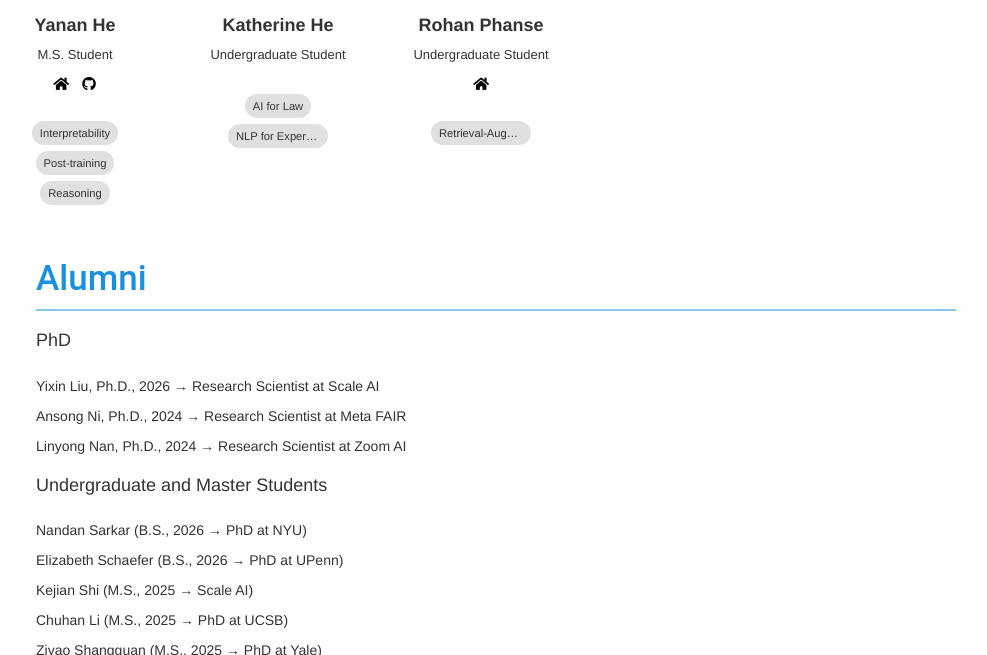
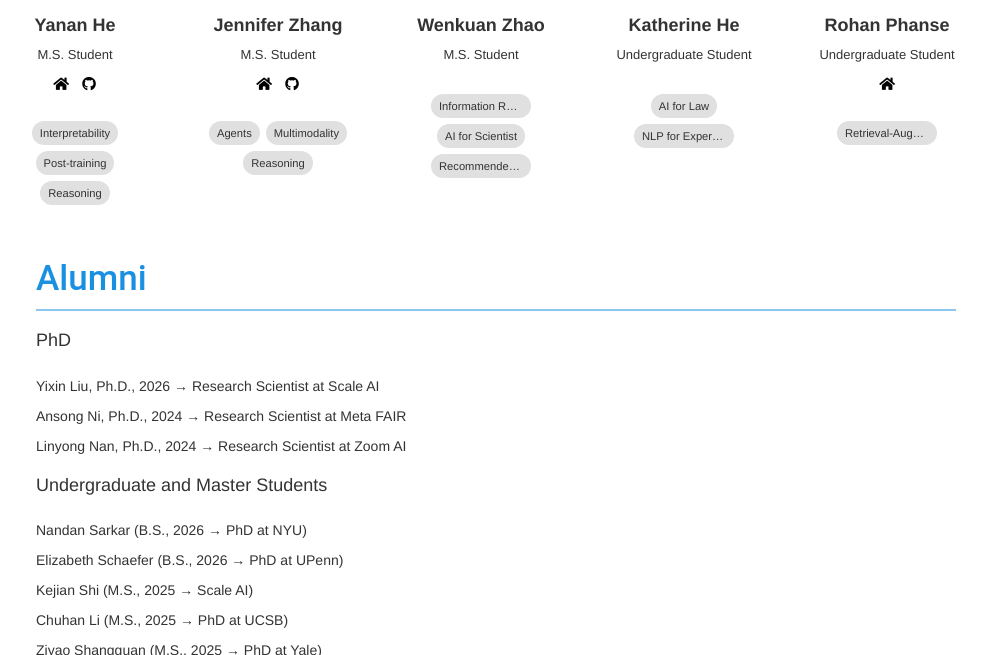
Before and after one commit to yale-nlp/yale-nlp.github.io, a Jekyll site: the page built from _pages/team.html, in a window 1280 px wide and 900 px high, scrolled down 920 px, cut to the strip 245-900 px from the top of the window. Shown: the whole strip, without its empty margins (159-1146 px from the left). Built offline with Jekyll 4.4.1, drawn with Linux system fonts in a browser that asks for light colours; nearby versions of some CDN libraries; a style sheet for code colours, icons or effects is not loaded.

Commit message:
Add Jennifer Zhang and Wenkuan Zhao to M.S. students
Co-Authored-By: Claude Opus 5.5 <noreply@anthropic.com>

```diff
--- a/_data/members/ms_students.yml
+++ b/_data/members/ms_students.yml
@@ -19,3 +19,23 @@
     - Interpretability
     - Post-training
     - Reasoning
+
+- name: Jennifer Zhang
+  photo: jennifer_zhang.jpg
+  info: M.S. Student
+  homepage: https://jen6yt.github.io/
+  google_scholar: https://scholar.google.com/citations?user=1GrCDH8AAAAJ&hl=en
+  github: https://github.com/JEN6YT
+  interests:
+    - Agents
+    - Multimodality
+    - Reasoning
+
+- name: Wenkuan Zhao
+  photo: wenkuan_zhao.jpg
+  info: M.S. Student
+  google_scholar: https://scholar.google.com/citations?user=Sx5jHPcAAAAJ&hl=en
+  interests:
+    - Information Retrieval & RAG
+    - AI for Scientist
+    - Recommender Systems
```
Also changed, not shown: images/teampic/jennifer_zhang.jpg (added), images/teampic/wenkuan_zhao.jpg (added).
